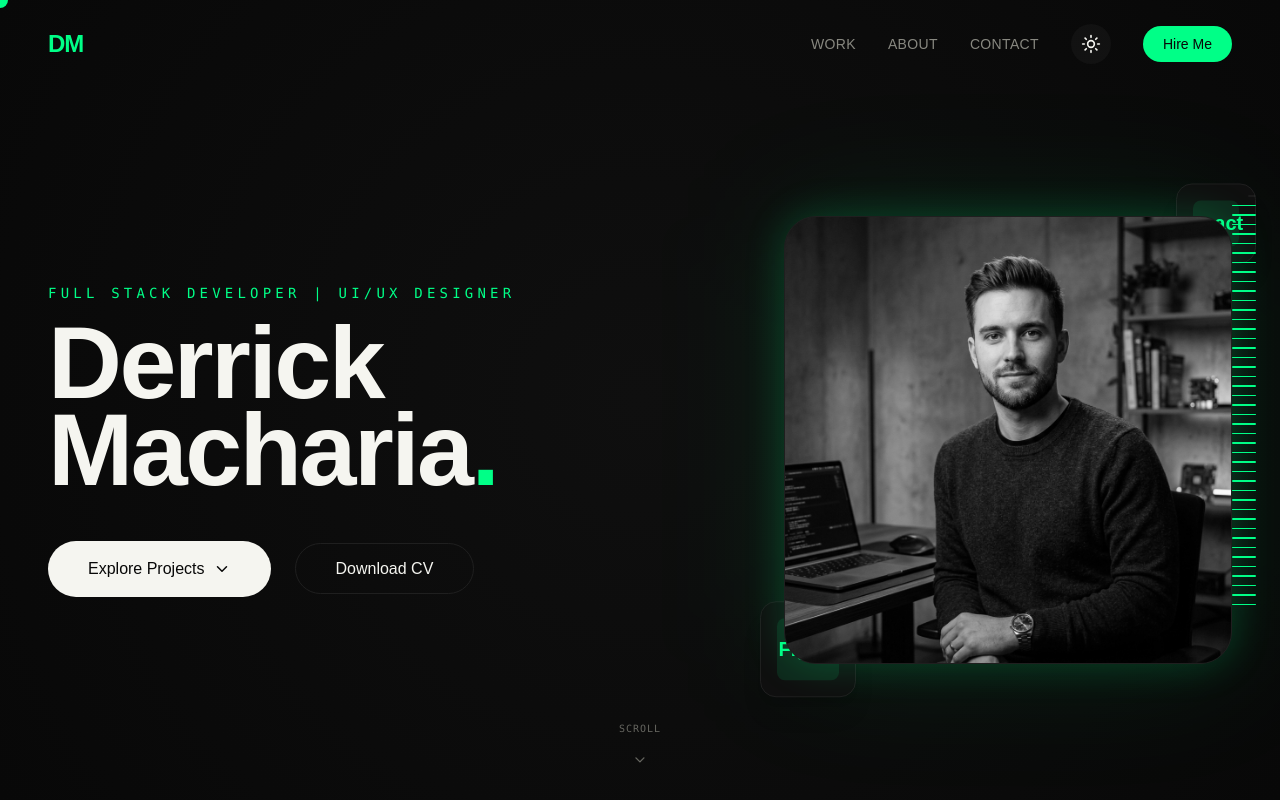
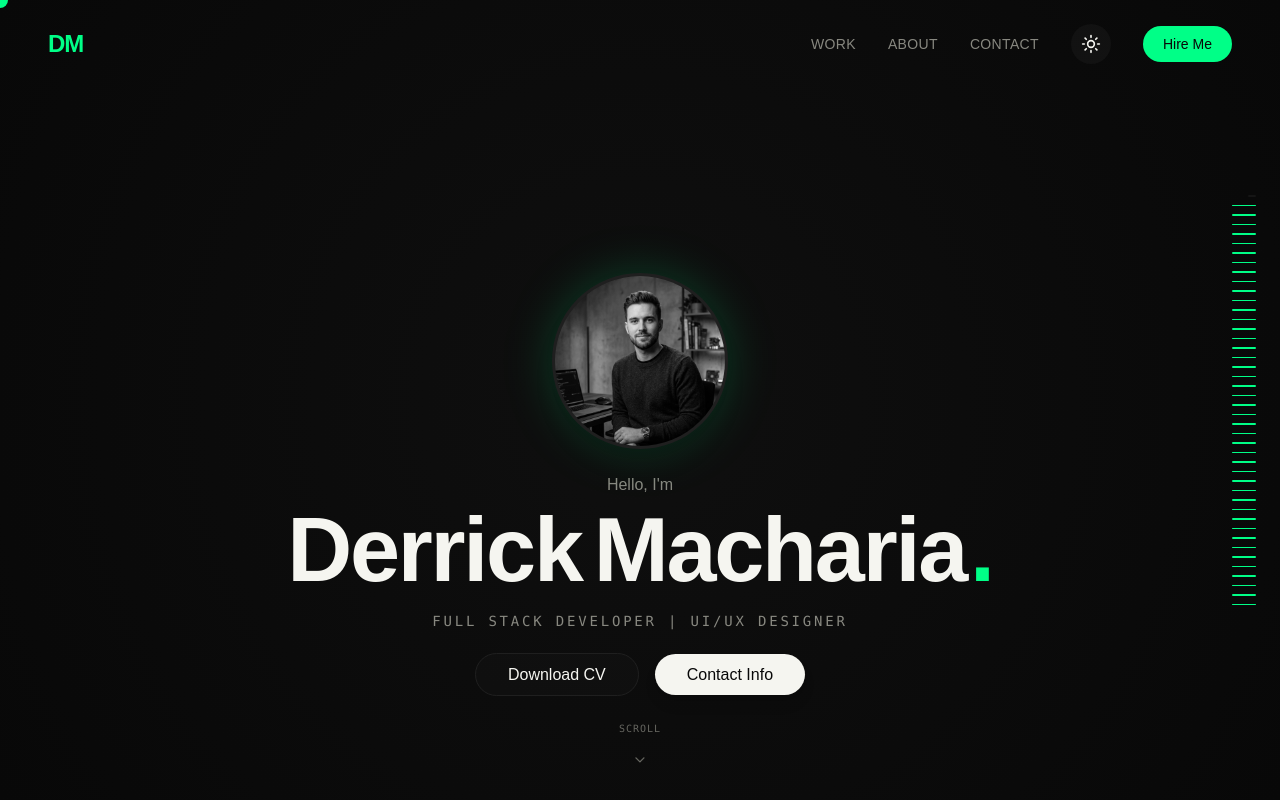
Before and after one commit to J-Derek/derrickmacharia, a React (Vite) app in the folder derek-portfolio/: page / in a window 1280 px wide. Shown: the top 800 px of the page. Built offline with nearby package versions, Linux system fonts and the light colour scheme; a web font is replaced by a local one.

Commit message:
feat: refine light mode theme and redesign hero to centered circular layout

```diff
--- a/derek-portfolio/src/components/Hero.jsx
+++ b/derek-portfolio/src/components/Hero.jsx
@@ -230,23 +230,40 @@ const Hero = () => {
         style={{ transform: 'translate3d(0,0,0)' }}
       />
 
-      <div className="container mx-auto px-6 md:px-12 relative z-10">
-        <div className="grid grid-cols-1 lg:grid-cols-2 gap-12 lg:gap-20 items-center">
-          <div className="max-w-4xl">
-            {/* Professional Identity Label */}
+      <div className="container mx-auto px-6 md:px-12 relative z-10 flex flex-col items-center justify-center text-center mt-12 md:mt-20">
+
+        {/* Top Circular Profile Photo */}
+        <motion.div
+          initial={{ opacity: 0, scale: 0.9, y: -20 }}
+          animate={{ opacity: 1, scale: 1, y: 0 }}
+          transition={{ duration: 0.8, delay: 0.2 }}
+          className="relative w-32 h-32 md:w-44 md:h-44 mx-auto mb-6 group"
+        >
+          <div className="absolute inset-0 bg-accent/20 rounded-full blur-xl group-hover:bg-accent/30 transition-colors duration-500"></div>
+          <div className="relative z-10 w-full h-full rounded-full border-[3px] border-border overflow-hidden bg-bg-elevated shadow-xl transition-transform duration-500 group-hover:-translate-y-2">
+            <img
+              src="/src/assets/profile.png"
+              alt="Derrick Macharia"
+              className="w-full h-full object-cover grayscale hover:grayscale-0 transition-all duration-700"
+            />
+          </div>
+        </motion.div>
+
+        {/* Hello Text */}
         <motion.div
           initial={{ opacity: 0, y: 10 }}
           animate={{ opacity: 1, y: 0 }}
-              transition={{ duration: 0.6, delay: 0.2 }}
-              className="mb-4"
+          transition={{ duration: 0.6, delay: 0.4 }}
+          className="mb-2"
         >
-              <h2 ref={titleRef} className="font-mono text-xs md:text-sm tracking-[0.3em] text-accent uppercase">
-                Full Stack Developer | UI/UX Designer
-              </h2>
+          <p className="font-sans text-sm md:text-base font-medium text-text-secondary">
+            Hello, I'm
+          </p>
         </motion.div>
 
-            {/* Explicit Multi-line Name Mapping */}
-            <h1 className="mb-12 font-display text-[clamp(48px,10vw,120px)] lg:text-[clamp(60px,8vw,140px)] leading-[0.85] font-bold text-text-primary tracking-tight">
+        {/* Name */}
+        <h1 className="mb-4 font-display text-[clamp(40px,8vw,90px)] leading-[1] font-bold text-text-primary tracking-tight">
+          <div className="flex flex-wrap justify-center items-end gap-x-3">
             <div className="block whitespace-nowrap">
               {"Derrick".split("").map((char, index) => {
                 const isI = char.toLowerCase() === 'i';
@@ -278,79 +295,52 @@ const Hero = () => {
               })}
               <motion.span
                 initial={{ opacity: 0 }}
-                  className="final-dot text-accent inline-block"
+                className="final-dot text-accent inline-block ml-1"
               >
                 .
               </motion.span>
             </div>
+          </div>
         </h1>
 
-            {/* CTAs moved up */}
+        {/* Professional Identity Label */}
+        <motion.div
+          initial={{ opacity: 0, y: 10 }}
+          animate={{ opacity: 1, y: 0 }}
+          transition={{ duration: 0.6, delay: 0.6 }}
+          className="mb-8"
+        >
+          <h2 ref={titleRef} className="font-mono text-xs md:text-sm tracking-[0.2em] text-text-secondary uppercase">
+            Full Stack Developer | UI/UX Designer
+          </h2>
+        </motion.div>
+
+        {/* CTAs */}
         <motion.div
           initial={{ opacity: 0, y: 20 }}
           animate={{ opacity: 1, y: 0 }}
-              transition={{ duration: 0.8, delay: 1 }}
-              className="flex flex-wrap items-center gap-6"
+          transition={{ duration: 0.8, delay: 0.8 }}
+          className="flex flex-wrap items-center justify-center gap-4"
         >
-              <Magnetic>
-                <a
-                  href="#work"
-                  className="group flex items-center gap-2 bg-text-primary text-bg-primary px-10 py-4 rounded-full font-medium transition-transform hover:scale-105 active:scale-95"
-                >
-                  Explore Projects
-                  <ChevronDown size={18} className="group-hover:translate-y-1 transition-transform" />
-                </a>
-              </Magnetic>
           <Magnetic>
             <a
               href="/DerrickMachariaCV.pdf"
               target="_blank"
               rel="noopener noreferrer"
-                  className="px-10 py-4 rounded-full font-medium text-text-primary border border-border hover:border-accent hover:text-accent transition-colors"
+              className="px-8 py-3 rounded-full font-medium text-text-primary border border-border hover:border-accent hover:text-accent transition-colors bg-bg-elevated/30"
             >
               Download CV
             </a>
           </Magnetic>
+          <Magnetic>
+            <a
+              href="#contact"
+              className="bg-text-primary text-bg-primary px-8 py-3 rounded-full font-medium transition-transform hover:scale-105 active:scale-95 shadow-lg"
+            >
+              Contact Info
+            </a>
+          </Magnetic>
         </motion.div>
-          </div>
-
-          {/* Profile Photo Right */}
-          <motion.div
-            initial={{ opacity: 0, scale: 0.9, x: 20 }}
-            animate={{ opacity: 1, scale: 1, x: 0 }}
-            transition={{ duration: 1, delay: 0.6 }}
-            className="relative aspect-square max-w-md mx-auto lg:ml-auto lg:mr-0 group"
-          >
-            <div className="absolute inset-0 bg-accent/10 rounded-[2rem] blur-3xl group-hover:bg-accent/20 transition-colors duration-500"></div>
-            <div className="relative z-10 w-full h-full rounded-[2rem] border border-border overflow-hidden bg-bg-elevated glow-effect transition-transform duration-500 group-hover:-translate-y-2">
-              <img
-                src="/src/assets/profile.png"
-                alt="Derrick Macharia"
-                className="w-full h-full object-cover grayscale hover:grayscale-0 transition-all duration-700"
-              />
-            </div>
-
-            {/* Floating Decorative Elements (James's suggestion to add images/interaction) */}
-            <motion.div
-              animate={{ y: [0, -15, 0] }}
-              transition={{ repeat: Infinity, duration: 4, ease: "easeInOut" }}
-              className="absolute -top-6 -right-6 w-20 h-20 bg-bg-secondary rounded-2xl border border-border flex items-center justify-center p-4 shadow-xl hidden md:flex"
-            >
-              <div className="w-full h-full bg-accent/10 rounded-lg flex items-center justify-center">
-                <span className="text-accent font-bold text-xl">React</span>
-              </div>
-            </motion.div>
-            <motion.div
-              animate={{ y: [0, 15, 0] }}
-              transition={{ repeat: Infinity, duration: 5, ease: "easeInOut", delay: 0.5 }}
-              className="absolute -bottom-6 -left-6 w-24 h-24 bg-bg-secondary rounded-2xl border border-border flex items-center justify-center p-4 shadow-xl hidden md:flex"
-            >
-              <div className="w-full h-full bg-accent/10 rounded-lg flex items-center justify-center">
-                <span className="text-accent font-bold text-xl">Figma</span>
-              </div>
-            </motion.div>
-          </motion.div>
-        </div>
       </div>
 
       {/* Scroll Indicator */}
--- a/derek-portfolio/src/styles/globals.css
+++ b/derek-portfolio/src/styles/globals.css
@@ -17,15 +17,15 @@
 }
 
 :root[data-theme='light'] {
-  --color-bg-primary: #FFFFFF;
-  --color-bg-secondary: #F8F8F8;
-  --color-bg-elevated: #F0F0F0;
-  --color-accent: #00BF63;
-  --color-accent-dim: #00bf6333;
-  --color-text-primary: #121212;
-  --color-text-secondary: #4A4A4A;
-  --color-text-muted: #717171;
-  --color-border: #E5E5E5;
+  --color-bg-primary: #FAFAFA;
+  --color-bg-secondary: #F5F5F5;
+  --color-bg-elevated: #E5E5E5;
+  --color-accent: #00A65A;
+  --color-accent-dim: #00a65a22;
+  --color-text-primary: #171717;
+  --color-text-secondary: #525252;
+  --color-text-muted: #A3A3A3;
+  --color-border: #D4D4D4;
 }
 
 @layer base {
```
Lines whose indentation alone changed are shown as unchanged.
